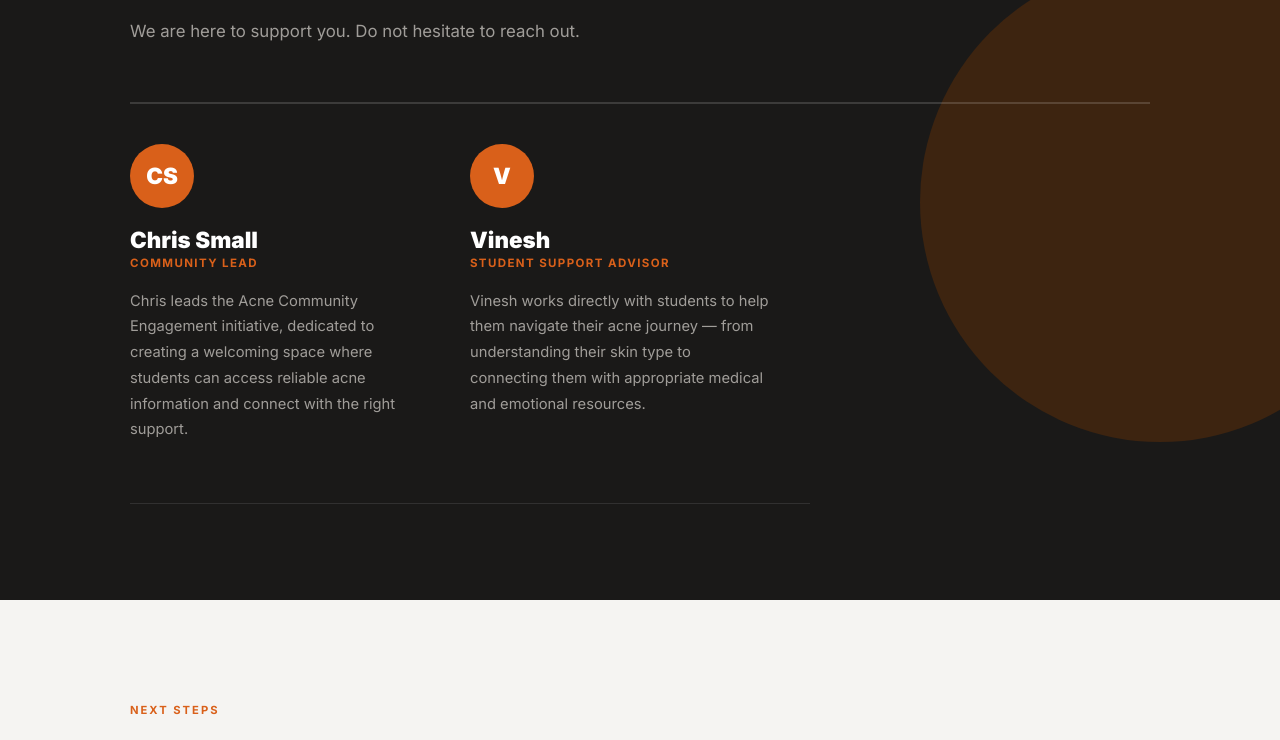
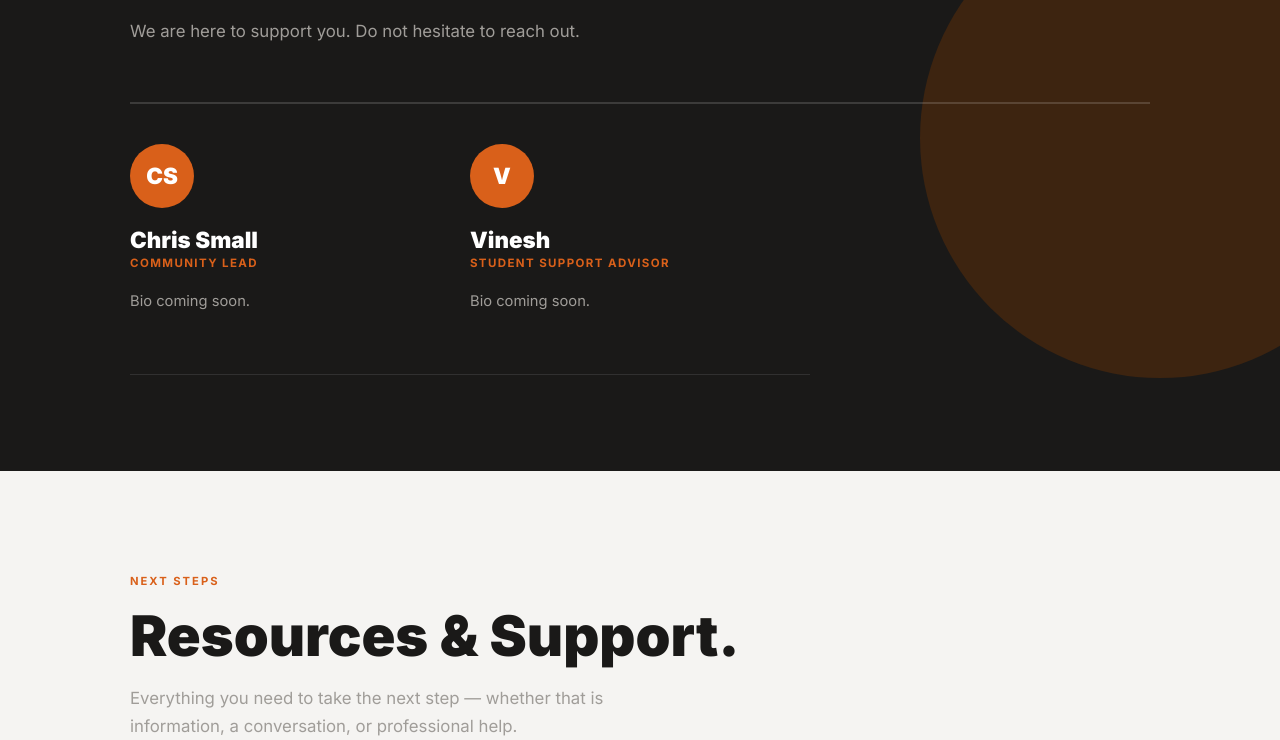
Before and after one commit to Skin-Guild/landing-page, a React (Vite) app: page / in a window 1280 px wide. Shown: the part 1868-2608 px from the top of the page. Built offline with nearby package versions, Linux system fonts and the light colour scheme.

Commit message:
Updated the bios to have placeholder

```diff
--- a/src/components/Team.tsx
+++ b/src/components/Team.tsx
@@ -11,7 +11,7 @@ const team: TeamMember[] = [
   {
     name: 'Chris Small',
     role: 'Community Lead',
-    bio: 'Chris leads the Acne Community Engagement initiative, dedicated to creating a welcoming space where students can access reliable acne information and connect with the right support.',
+    bio: 'Bio coming soon.',
     initials: 'CS',
     color: '#4f46e5',
     contact: '',
@@ -19,7 +19,7 @@ const team: TeamMember[] = [
   {
     name: 'Vinesh',
     role: 'Student Support Advisor',
-    bio: 'Vinesh works directly with students to help them navigate their acne journey — from understanding their skin type to connecting them with appropriate medical and emotional resources.',
+    bio: 'Bio coming soon.',
     initials: 'V',
     color: '#0891b2',
     contact: '',
```
